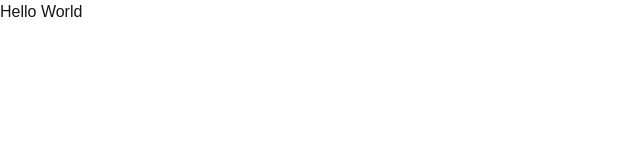
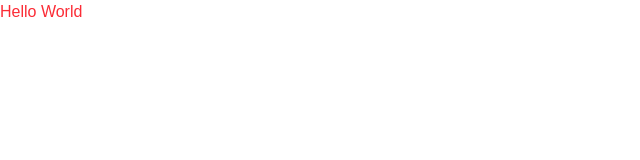
Before and after one commit to TAKE00007/nextjs13-todo-app, a Next.js app: page / in a window 1280 px wide. Shown: the top 160 px of the page, without its empty margins (0-640 px from the left). Built offline with nearby package versions, Linux system fonts and the light colour scheme.

Commit message:
input-title

```diff
--- a/src/app/page.tsx
+++ b/src/app/page.tsx
@@ -2,6 +2,6 @@
 
 export default function Home() {
   return (
-    <h1> Hello World</h1>
+    <h1 className="text-red-500"> Hello World</h1>
   );
 }
```
